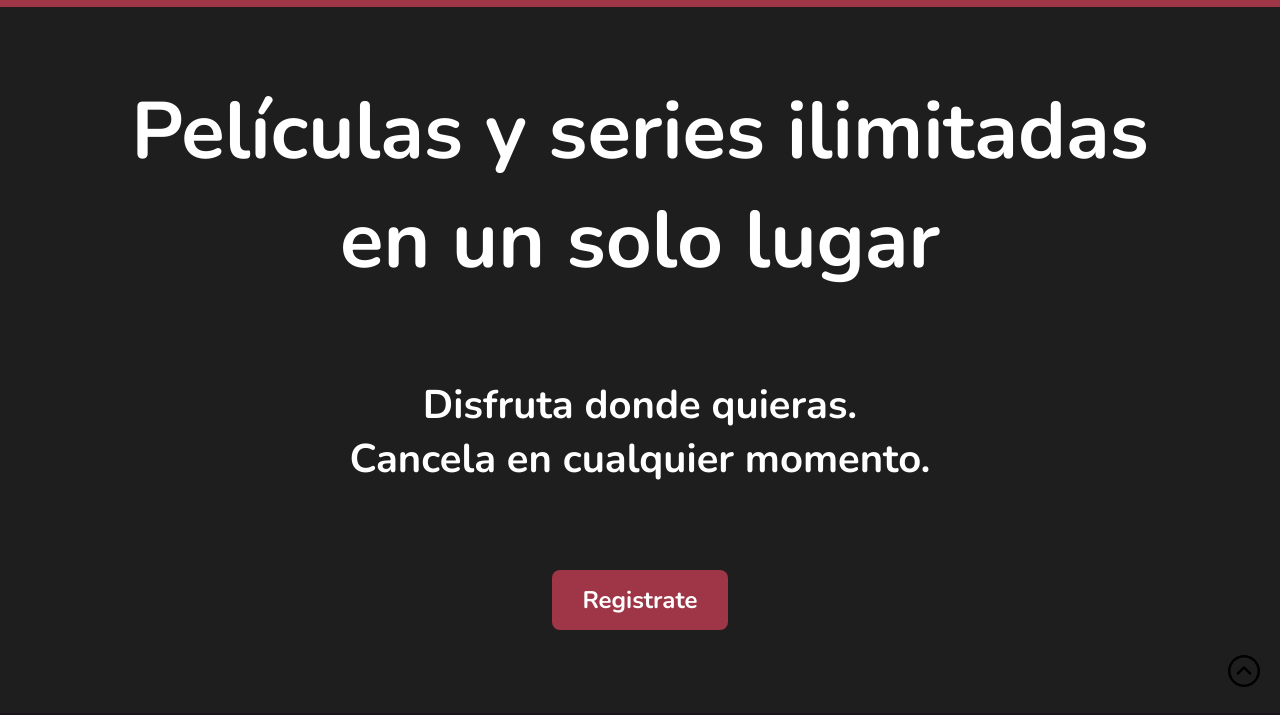
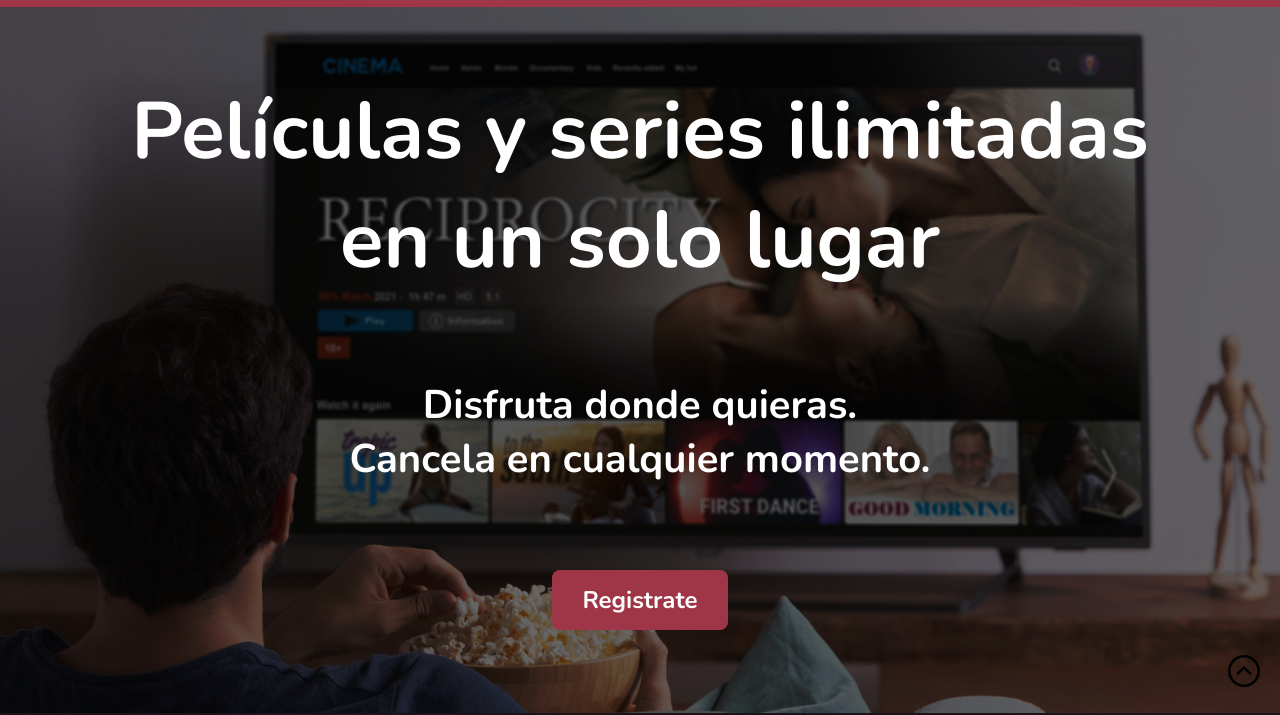
Before and after one commit to tam-bar/ProyectoCAC, a plain HTML site: page index.html in a window 1280 px wide. Shown: the part 87-802 px from the top of the page. Drawn offline with nearby package versions, Linux system fonts and the light colour scheme.

Commit message:
modificación de la ruta del banner

```diff
--- a/css/style.css
+++ b/css/style.css
@@ -145,7 +145,7 @@ a {
 .principal {
   .banner {
     height: 90vh;
-    background-image: url(/ProyectoCAC-master/assets/img/banner-bg.jpg);
+    background-image: url(/assets/img/banner-bg.jpg);
     background-position: center;
     background-repeat: no-repeat;
     background-size: cover;
```
